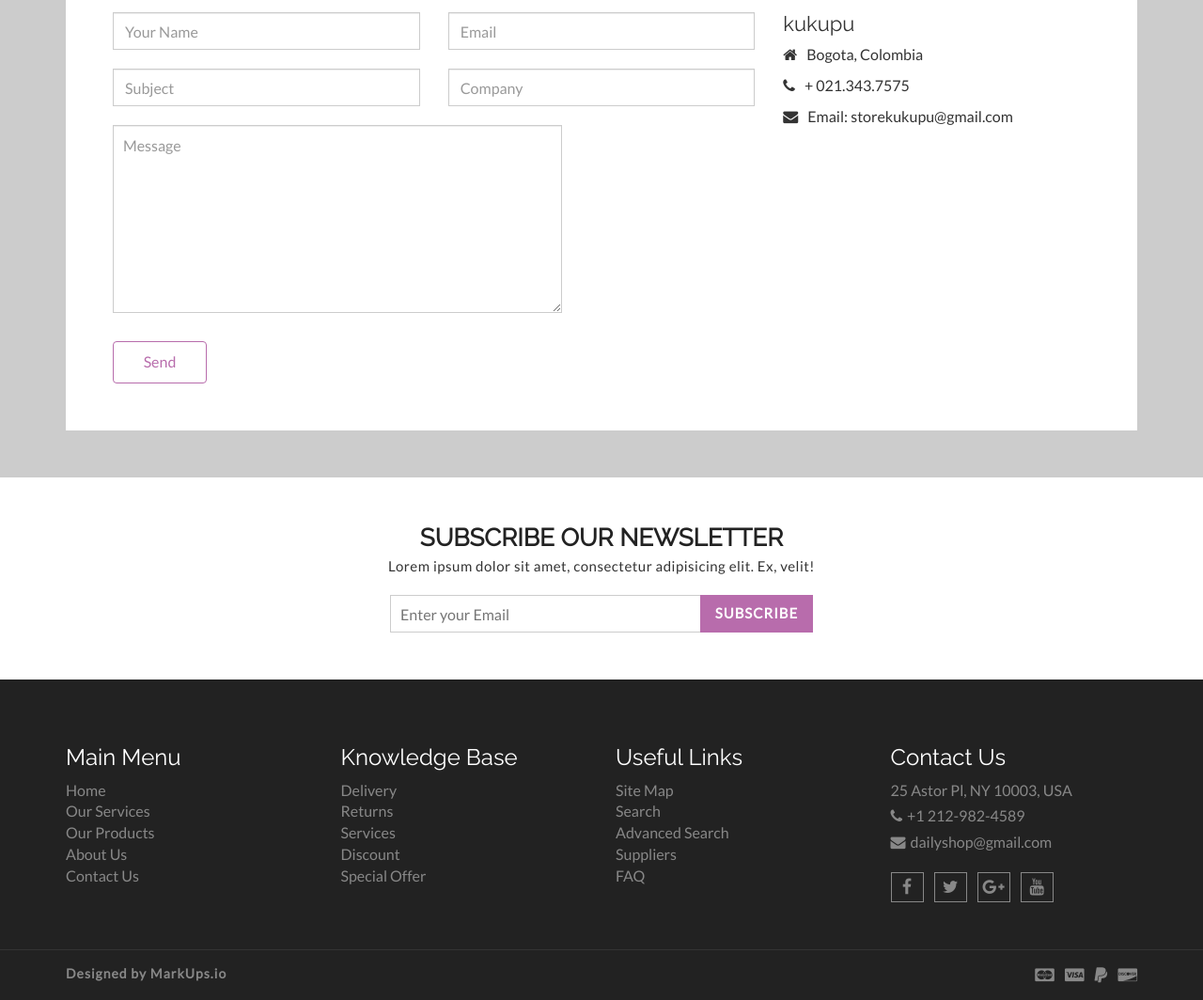
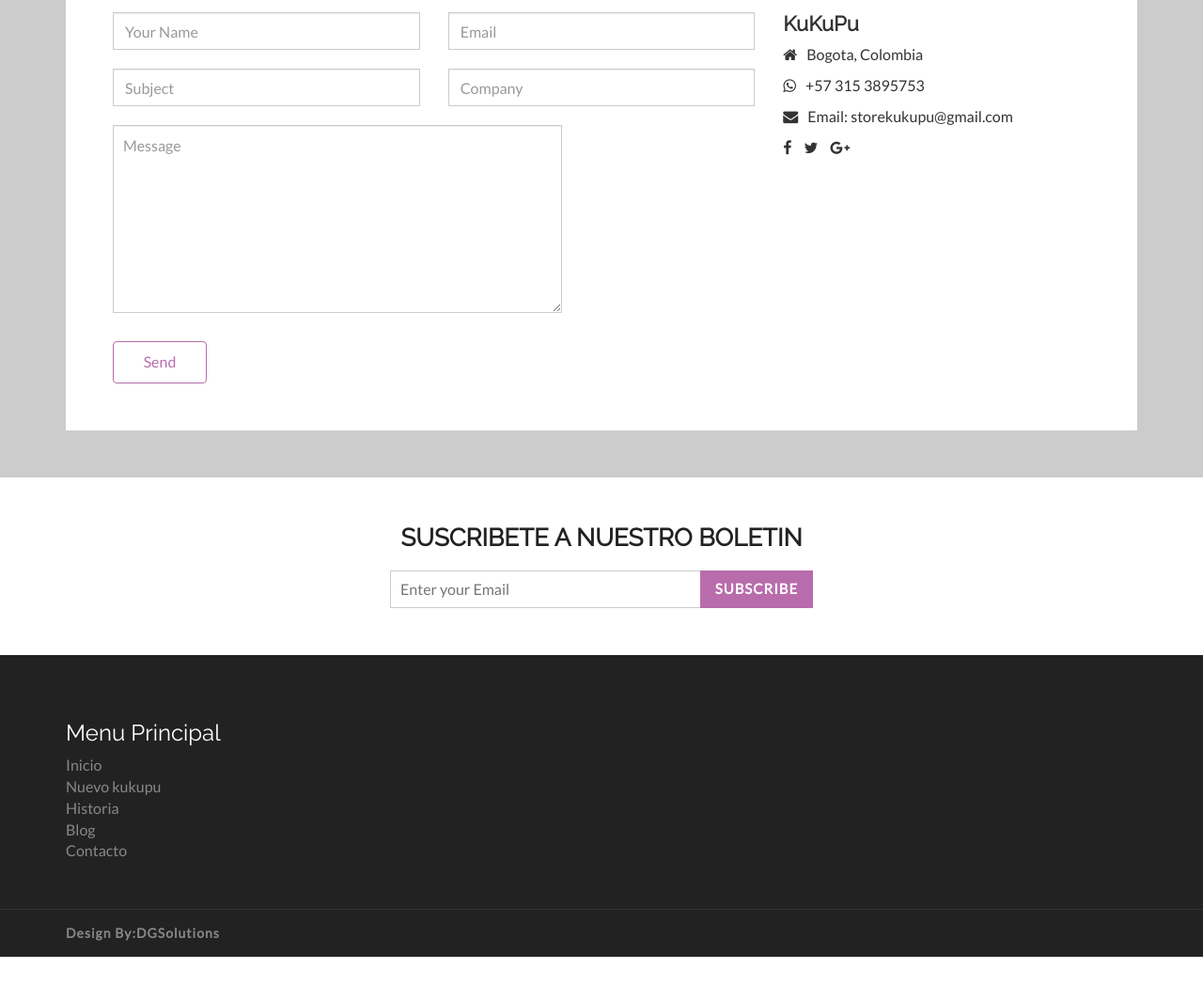
Before and after one commit to DGSolutionssas/Kukupu, a plain HTML site: page contact.html in a window 1280 px wide. Shown: the part 1193-2257 px from the top of the page at 94% size. After the commit the page ends 2211 px from the top, so only its background shows below. Drawn offline with nearby package versions, Linux system fonts and the light colour scheme.

Commit message:
Cambio en Contacto
Cambio en contacto

```diff
--- a/contact.html
+++ b/contact.html
@@ -124,8 +124,9 @@
               <div class="aa-logo">
                 <!-- Text based logo -->
                 <a href="index.html">
-                  <span class="fa fa-shopping-cart"></span>
-                  <p>daily<strong>Shop</strong> <span>Your Shopping Partner</span></p>
+                  <!--<span class="fa fa-shopping-cart"></span>-->
+				  <p><strong>KuKuPu</strong></p>
+                  <!--<p>daily<strong>Shop</strong> <span>Your Shopping Partner</span></p>-->
                 </a>
                 <!-- img based logo -->
                 <!-- <a href="index.html"><img src="img/logo.jpg" alt="logo img"></a> -->
@@ -205,7 +206,7 @@
               <li><a href="index.html">Inicio</a></li>
               <li><a href="NuevoKukupu.html">Nuevo Kukupu</a></li>
               <li><a href="history.html">Historia</a></li>
-              <li><a href="#">Venta <span class="caret"></span></a>
+              <!--<li><a href="#">Venta <span class="caret"></span></a>
                 <ul class="dropdown-menu">
                   <li><a href="#">Kurta & Kurti</a></li>
                   <li><a href="#">Trousers</a></li>
@@ -246,8 +247,8 @@
                     </ul>
                   </li>
                 </ul>
-              </li>
-              <li><a href="#">Nuevo <span class="caret"></span></a>
+              </li>-->
+              <!--<li><a href="#">Nuevo <span class="caret"></span></a>
                 <ul class="dropdown-menu">
                   <li><a href="#">Casual</a></li>
                   <li><a href="#">Sports</a></li>
@@ -266,7 +267,7 @@
                   </li>
                 </ul>
               </li>
-              <li><a href="#">Donaciones</a></li>
+              <li><a href="#">Donaciones</a></li>-->
              <li><a href="#">Blog<span class="caret"></span></a>
                 <ul class="dropdown-menu">
                   <li><a href="#">Camera</a></li>
@@ -288,6 +289,7 @@
 
   <!-- catg header banner section -->
   <section id="aa-catg-head-banner">
+   <!--<img src="img/logo1920x300.jpg" alt="fashion img">-->
    <img src="img/fashion/fashion-header-bg-8.jpg" alt="fashion img">
    <div class="aa-catg-head-banner-area">
      <div class="container">
@@ -357,11 +359,16 @@
                <div class="col-md-4">
                  <div class="aa-contact-address-right">
                    <address>
-                     <h4>kukupu</h4>
-                     <!--<p>Lorem ipsum dolor sit amet, consectetur adipisicing elit. Rerum modi dolor facilis! Nihil error, eius.</p>-->
+                     <h4><p><strong>KuKuPu</strong></p></h4>
+                     <!--<p>Trueques.</p>-->
                      <p><span class="fa fa-home"></span>Bogota, Colombia</p>
-                     <p><span class="fa fa-phone"></span>+ 021.343.7575</p>
+                     <p><span class="fa fa-whatsapp"></span>+57 315 3895753</p>
                      <p><span class="fa fa-envelope"></span>Email: storekukupu@gmail.com</p>
+					 <div class="aa-footer-social">
+						 <a href="#"><span class="fa fa-facebook"></span></a>
+						 <a href="#"><span class="fa fa-twitter"></span></a>
+						 <a href="#"><span class="fa fa-google-plus"></span></a>
+					 </div>
                    </address>
                  </div>
                </div>
@@ -379,8 +386,8 @@
       <div class="row">
         <div class="col-md-12">
           <div class="aa-subscribe-area">
-            <h3>Subscribe our newsletter </h3>
-            <p>Lorem ipsum dolor sit amet, consectetur adipisicing elit. Ex, velit!</p>
+            <h3>Suscribete a nuestro boletin</h3>
+            <!--<p>Lorem ipsum dolor sit amet, consectetur adipisicing elit. Ex, velit!</p>-->
             <form action="" class="aa-subscribe-form">
               <input type="email" name="" id="" placeholder="Enter your Email">
               <input type="submit" value="Subscribe">
@@ -403,17 +410,17 @@
             <div class="row">
               <div class="col-md-3 col-sm-6">
                 <div class="aa-footer-widget">
-                  <h3>Main Menu</h3>
+                  <h3>Menu Principal</h3>
                   <ul class="aa-footer-nav">
-                    <li><a href="#">Home</a></li>
-                    <li><a href="#">Our Services</a></li>
-                    <li><a href="#">Our Products</a></li>
-                    <li><a href="#">About Us</a></li>
-                    <li><a href="#">Contact Us</a></li>
+                    <li><a href="index.html">Inicio</a></li>
+                    <li><a href="NuevoKukupu.html">Nuevo kukupu</a></li>
+                    <li><a href="history.html">Historia</a></li>
+                    <li><a href="blog.html">Blog</a></li>
+                    <li><a href="contact.html">Contacto</a></li>
                   </ul>
                 </div>
               </div>
-              <div class="col-md-3 col-sm-6">
+              <!--<div class="col-md-3 col-sm-6">
                 <div class="aa-footer-widget">
                   <div class="aa-footer-widget">
                     <h3>Knowledge Base</h3>
@@ -444,21 +451,20 @@
               <div class="col-md-3 col-sm-6">
                 <div class="aa-footer-widget">
                   <div class="aa-footer-widget">
-                    <h3>Contact Us</h3>
+                    <h3>Contactenos</h3>
                     <address>
                       <p> 25 Astor Pl, NY 10003, USA</p>
-                      <p><span class="fa fa-phone"></span>+1 212-982-4589</p>
-                      <p><span class="fa fa-envelope"></span>dailyshop@gmail.com</p>
+                      <p><span class="fa fa-phone"></span>+57 315 3895753</p>
+                      <p><span class="fa fa-envelope"></span>storekukupu@gmail.com</p>
                     </address>
                     <div class="aa-footer-social">
                       <a href="#"><span class="fa fa-facebook"></span></a>
                       <a href="#"><span class="fa fa-twitter"></span></a>
                       <a href="#"><span class="fa fa-google-plus"></span></a>
-                      <a href="#"><span class="fa fa-youtube"></span></a>
                     </div>
                   </div>
                 </div>
-              </div>
+              </div>-->
             </div>
           </div>
         </div>
@@ -471,13 +477,13 @@
         <div class="row">
         <div class="col-md-12">
           <div class="aa-footer-bottom-area">
-            <p>Designed by <a href="http://www.markups.io/">MarkUps.io</a></p>
-            <div class="aa-footer-payment">
+            <p>Design By:<a href="http://www.markups.io/">DGSolutions</a></p>
+            <!--<div class="aa-footer-payment">
               <span class="fa fa-cc-mastercard"></span>
               <span class="fa fa-cc-visa"></span>
               <span class="fa fa-paypal"></span>
               <span class="fa fa-cc-discover"></span>
-            </div>
+            </div>-->
           </div>
         </div>
       </div>
```
Also changed, not shown: index.html (+4 -4 lines).
